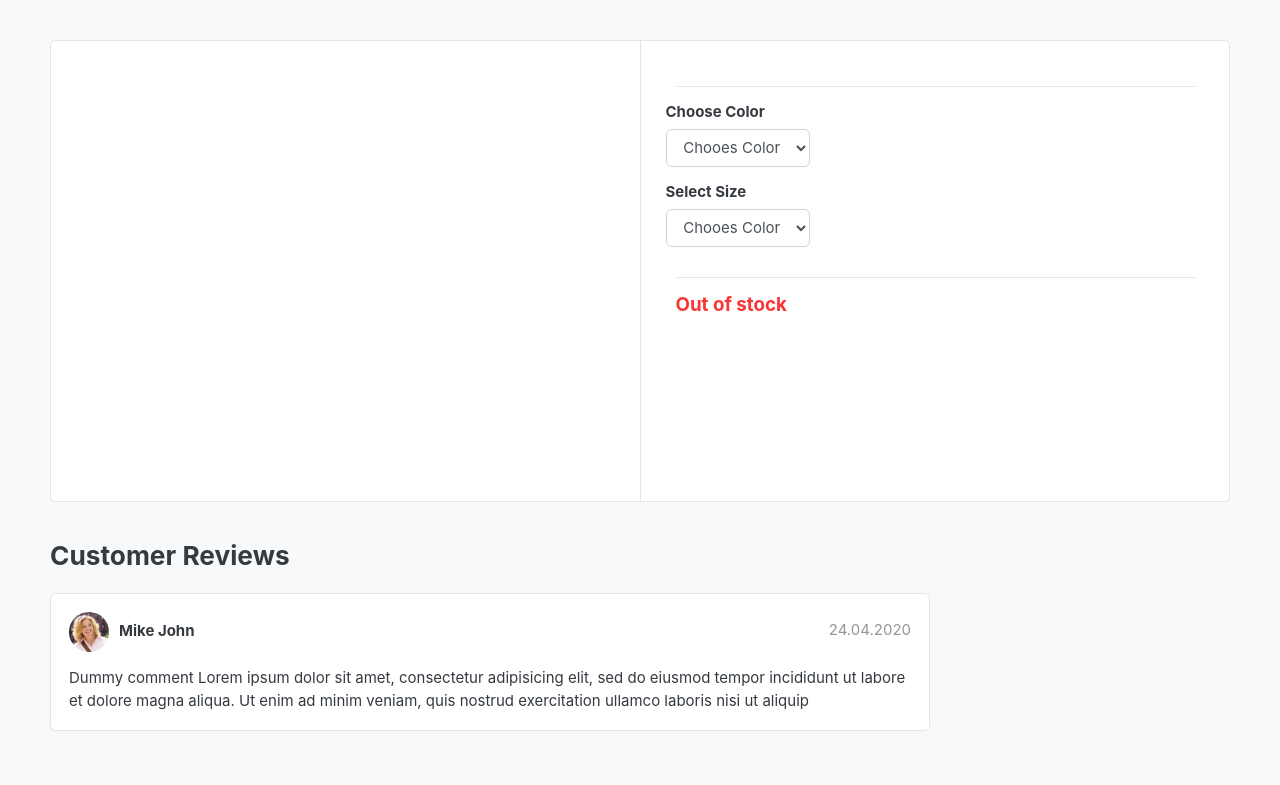
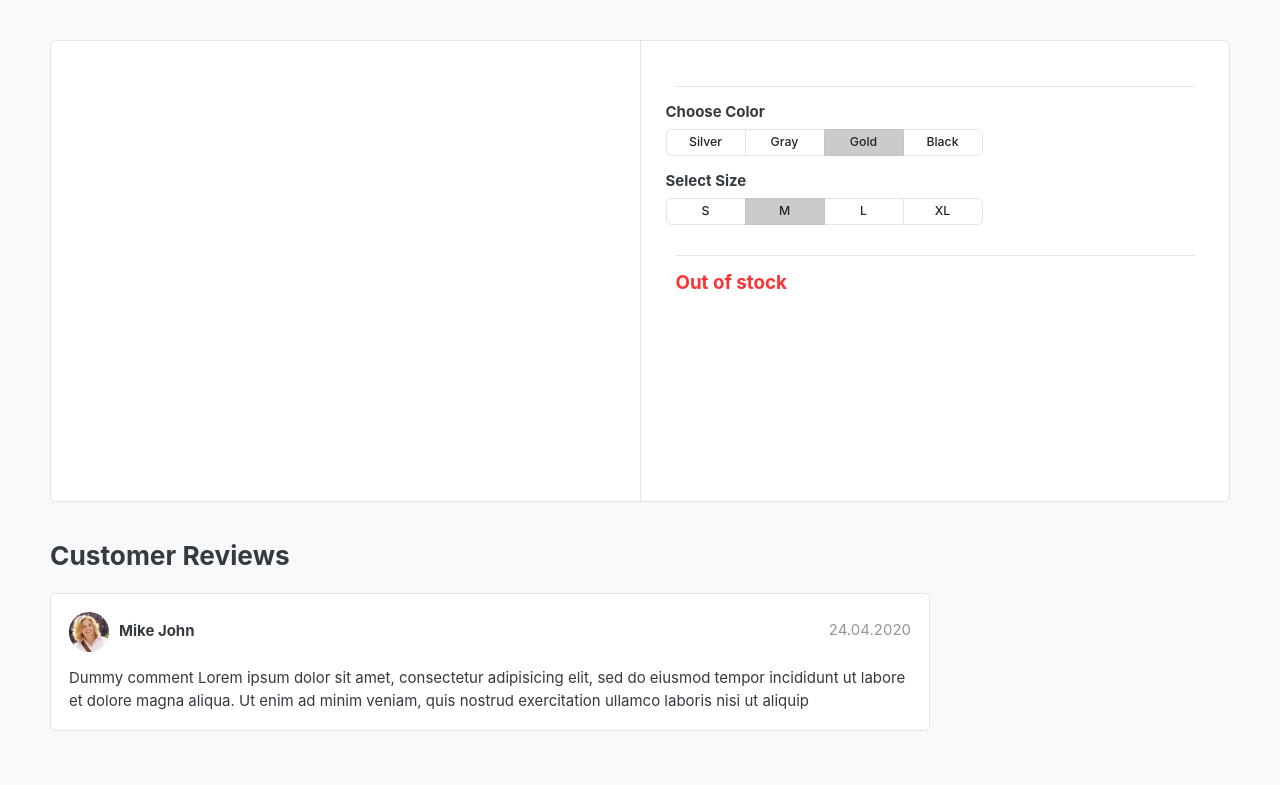
Before and after one commit to yaredtsy/django-e-commerce, a Django app: template templates/store/product_detail.html in a window 1280 px wide. Shown: the part 118-903 px from the top of the page. Run offline with Django 4.2, Linux system fonts and the light colour scheme; the template is opened without the code that fills it, so the values that code supplies are empty; parts of the project's set-up code (start-up, migrations or seed data) failed here and were passed over; some libraries are stand-ins or nearby versions; some web fonts are replaced.

Commit message:
Revert "Product variation added"

```diff
--- a/cart/models.py
+++ b/cart/models.py
@@ -1,5 +1,5 @@
 from django.db import models
-from store.models import Product,Variation
+from store.models import Product
 # Create your models here.
 
 class Cart(models.Model):
@@ -11,7 +11,6 @@ class Cart(models.Model):
 
 class CartItem(models.Model):
     product = models.ForeignKey(Product,on_delete=models.CASCADE)
-    variation = models.ManyToManyField(Variation,blank=True)
     cart = models.ForeignKey(Cart, on_delete=models.CASCADE)
     qunatity = models.IntegerField()
     is_active = models.BooleanField(default=True)
--- a/templates/store/product_detail.html
+++ b/templates/store/product_detail.html
@@ -19,8 +19,6 @@
     </article> <!-- gallery-wrap .end// -->
             </aside>
             <main class="col-md-6 border-left">
-                  <form action="{% url 'add_cart' single_product.id %}" method="POST">
-                    {% csrf_token %}
     <article class="content-body">
 
     <h2 class="title">{{single_product.product_name}}</h2>
@@ -36,24 +34,39 @@
         <div class="row">
             <div class="item-option-select">
                 <h6>Choose Color</h6>
-                                  <select name="color" class="form-control" required>
-                                    <option value="" disabled selected >Chooes Color</option>
-                                    {% for i in single_product.variation_set.color  %}
-                                      <option value="{{i.variation_value | lower}}">{{i.variation_value | capfirst}}</option>
-
-                                    {% endfor %}
-                                  </select>
+                <div class="btn-group btn-group-sm btn-group-toggle" data-toggle="buttons">
+                  <label class="btn btn-light">
+                    <input type="radio" name="radio_color"> Silver
+                  </label>
+                  <label class="btn btn-light">
+                    <input type="radio" name="radio_color" > Gray
+                  </label>
+                  <label class="btn btn-light active">
+                    <input type="radio" name="radio_color checked"> Gold
+                  </label>
+                  <label class="btn btn-light">
+                    <input type="radio" name="radio_color"> Black
+                  </label>
+                </div>
             </div>
         </div> <!-- row.// -->
         <div class="row">
             <div class="item-option-select">
                 <h6>Select Size</h6>
-                                  <select name="size" class="form-control">
-                                    <option value="" disabled selected >Chooes Color</option>
-                                      {% for i in single_product.variation_set.sizes  %}
-                                      <option value="{{i.variation_value | lower}}">{{i.variation_value | capfirst}}</option>
-                                    {% endfor %}
-                                  </select>
+                <div class="btn-group btn-group-sm btn-group-toggle" data-toggle="buttons">
+                  <label class="btn btn-light">
+                    <input type="radio" name="radio_color"> S
+                  </label>
+                  <label class="btn btn-light active">
+                    <input type="radio" name="radio_color" checked> M
+                  </label>
+                  <label class="btn btn-light">
+                    <input type="radio" name="radio_color"> L
+                  </label>
+                  <label class="btn btn-light">
+                    <input type="radio" name="radio_color"> XL
+                  </label>
+                </div>
             </div>
         </div> <!-- row.// -->
         <hr>
@@ -62,7 +75,7 @@
             <a href="" class="btn  btn-success"> <span class="text">Added to cart</span> <i class="fas fa-check"></i>  </a>
             <a href="{% url 'cart' %}" class="btn  btn-outline-primary"> <span class="text"> View Cart </span> <i class="fas fa-eye"></i>  </a>
           {% else %}
-                            <button type="submit" class="btn  btn-primary"> <span class="text">Add to cart</span> <i class="fas fa-shopping-cart"></i>  </button>
+            <a href="{% url 'add_cart' single_product.id %}" class="btn  btn-primary"> <span class="text">Add to cart</span> <i class="fas fa-shopping-cart"></i>  </a>
 
           {% endif %}
           {% else %}
@@ -70,7 +83,6 @@
             <h5 class='text-danger'>Out of stock</h5>
         {% endif %}
       </article> <!-- product-info-aside .// -->
-                  </form>
             </main> <!-- col.// -->
         </div> <!-- row.// -->
     </div> <!-- card.// -->
```
Also changed, not shown: cart/views.py (+1 -15 lines), store/models.py (+0 -24 lines). Lines whose indentation alone changed are shown as unchanged.
